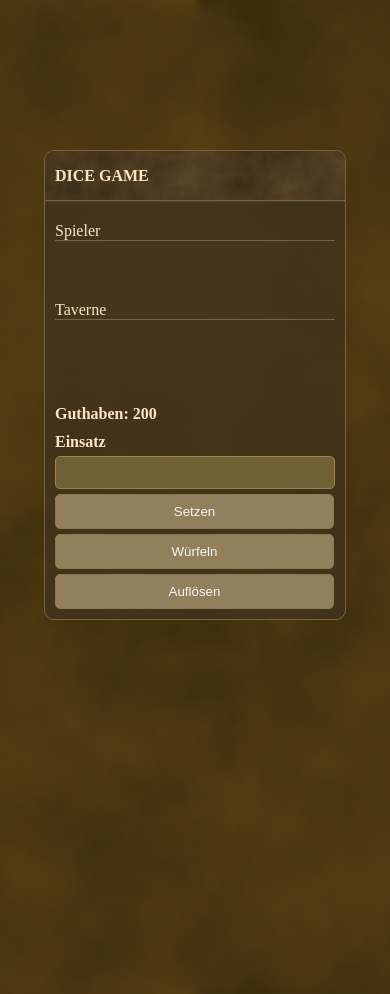
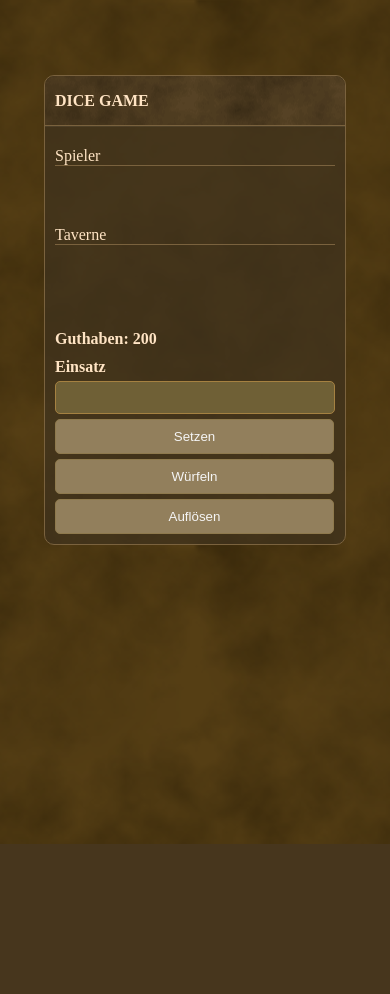
Before and after one commit to Tolan87/dice, a PHP site: page / in a window 390 px wide. After the commit the page ends 844 px from the top, so only its background shows below. Run offline with PHP 8.4, Linux system fonts and the light colour scheme; data comes from the database, SQL or seed files in the repository; a stand-in replaces the project's code that opens the database connection; some libraries are stand-ins or nearby versions.

Commit message:
- improved css for mobile devices

```diff
--- a/public/css/style.css
+++ b/public/css/style.css
@@ -1,18 +1,36 @@
 body {
+    background: url(../img/dice_bg_seamless_200.png) repeat center center;
+    background-size: cover;
     color: bisque;
     margin: 0;
     padding: 0;
-    width: 100%;
+    -webkit-background-size: cover;
+    -moz-background-size: cover;
+    -o-background-size: cover;
+}
+
+@media (min-width: 992px) {
+    .container {
+        max-width: 960px;
+    }
+}
+
+@media (min-width: 768px) {
+    .container {
+        max-width: 720px;
+    }
+}
+
+@media (min-width: 576px) {
+    .container {
+        max-width: 540px;
+    }
 }
 
 .container {
-    background: url(../img/dice_bg_seamless_200.png) repeat center center;
-    background-size: cover;
-    height: 100vh;
-    padding-top: 150px;
-    -webkit-background-size: cover;
-    -moz-background-size: cover;
-    -o-background-size: cover;
+    margin: 0 auto;
+    padding-top: 75px;
+    width: 100%;
 }
 
 /* Card start */
@@ -103,10 +121,24 @@ body {
 
 /* Dice controls end */
 
-.notifications {
-    position: absolute;
-    top: 25px;
-    right: 30px;
+@media (min-width: 992px) {
+    .notifications {
+        position: absolute;
+        top: 25px;
+        right: 25px;
+        display: flex;
+        flex-direction: column-reverse;
+    }
+}
+
+@media (max-width: 992px) {
+    .notifications {
+        position: relative;
+        top: 10px;
+        /* right: calc(50% - 150px); */
+        display: flex;
+        flex-direction: column-reverse;
+    }
 }
 
 /* Button start */
```
Also changed, not shown: public/index.php (line endings or trailing spaces).
